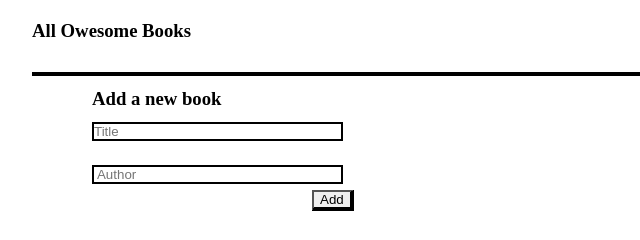
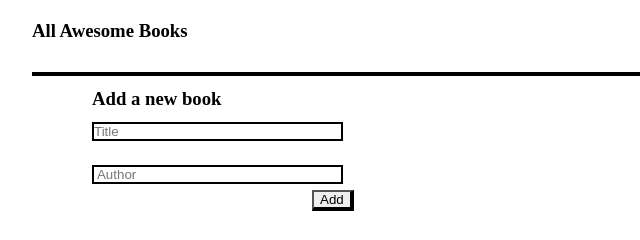
Before and after one commit to haftamudesta/AwesomeBooks, a website: page index.html in a window 1280 px wide. Shown: the full height of the page, 352-992 px from the left. Drawn offline with Linux system fonts and the light colour scheme.

Commit message:
Correct title

```diff
--- a/index.html
+++ b/index.html
@@ -10,7 +10,7 @@
   <body>
     <section class="main-container">
         <section class="List-Items">
-        <h1 class="owesome-header">All Owesome Books</h1>
+        <h1 class="owesome-header">All Awesome Books</h1>
         <section class="hold-collection">
             <table class="collection">
 
```
